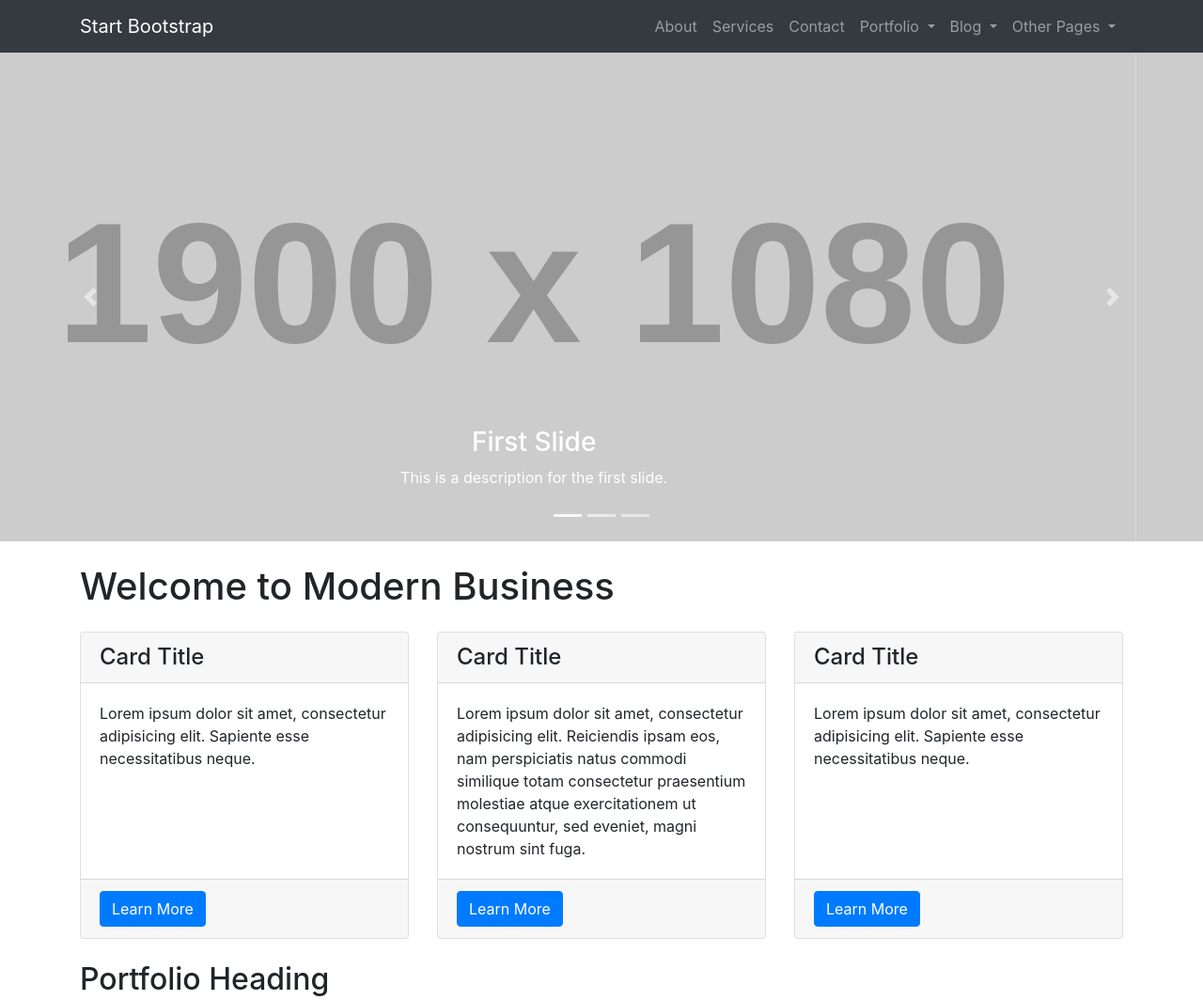
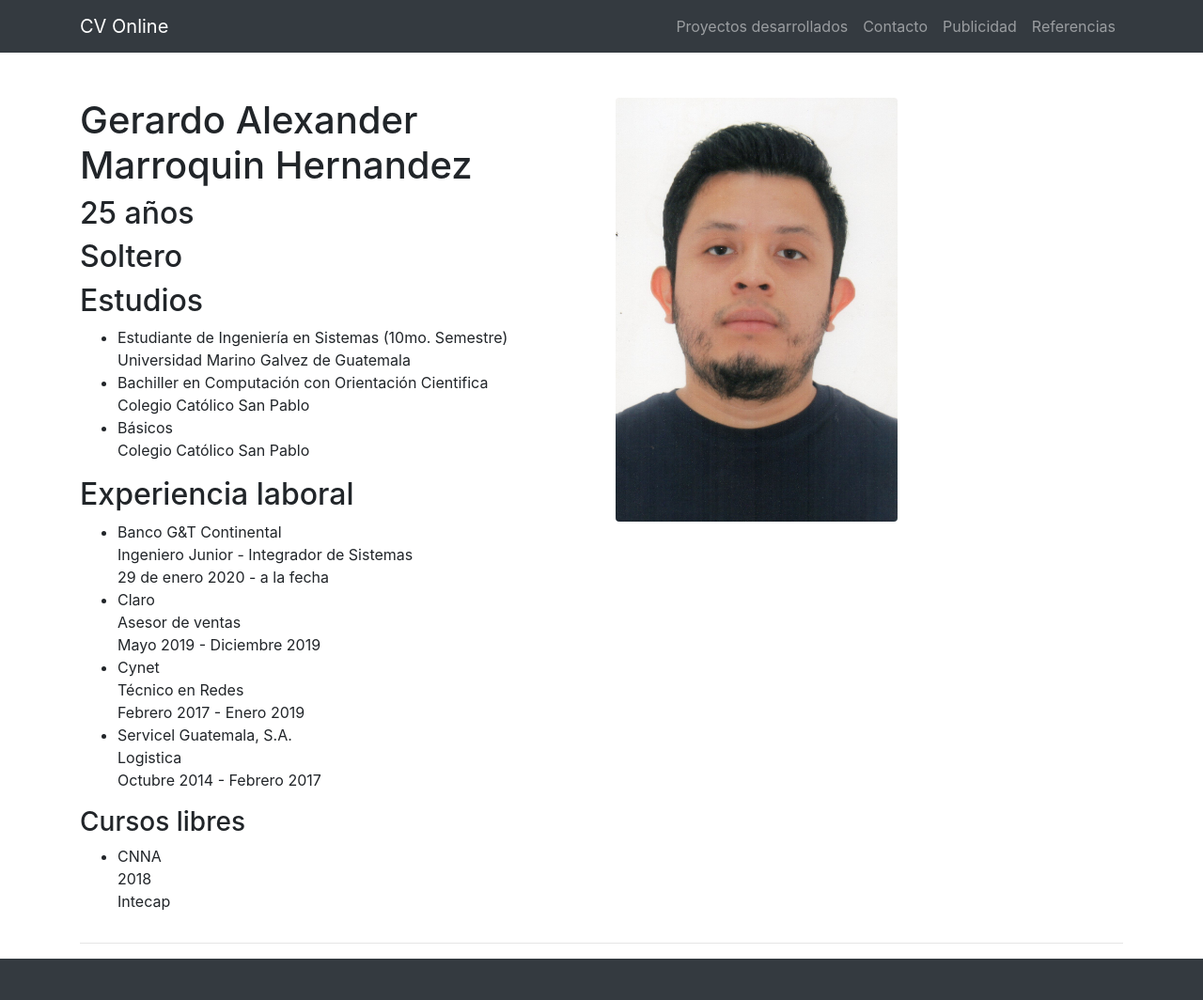
Before and after one commit to germa17101994/DesarrolloWeb-Proyecto1, a website: page index.html in a window 1280 px wide. Shown: the top 1064 px of the page at 94% size. Drawn offline with Linux system fonts and the light colour scheme; placeholder pictures from the web are drawn by us.

Commit message:
modificacion de informacion personal

```diff
--- a/index.html
+++ b/index.html
@@ -8,7 +8,7 @@
   <meta name="description" content="">
   <meta name="author" content="">
 
-  <title>Modern Business - Start Bootstrap Template</title>
+  <title>Inicio</title>
 
   <!-- Bootstrap core CSS -->
   <link href="vendor/bootstrap/css/bootstrap.min.css" rel="stylesheet">
@@ -23,22 +23,25 @@
   <!-- Navigation -->
   <nav class="navbar fixed-top navbar-expand-lg navbar-dark bg-dark fixed-top">
     <div class="container">
-      <a class="navbar-brand" href="index.html">Start Bootstrap</a>
+      <a class="navbar-brand" href="index.html">CV Online</a>
       <button class="navbar-toggler navbar-toggler-right" type="button" data-toggle="collapse" data-target="#navbarResponsive" aria-controls="navbarResponsive" aria-expanded="false" aria-label="Toggle navigation">
         <span class="navbar-toggler-icon"></span>
       </button>
       <div class="collapse navbar-collapse" id="navbarResponsive">
         <ul class="navbar-nav ml-auto">
           <li class="nav-item">
-            <a class="nav-link" href="about.html">About</a>
+            <a class="nav-link" href="proyectos.html">Proyectos desarrollados</a>
           </li>
           <li class="nav-item">
-            <a class="nav-link" href="services.html">Services</a>
+            <a class="nav-link" href="contacto.html">Contacto</a>
           </li>
           <li class="nav-item">
-            <a class="nav-link" href="contact.html">Contact</a>
+            <a class="nav-link" href="publicidad.html">Publicidad</a>
           </li>
-          <li class="nav-item dropdown">
+          <li class="nav-item">
+            <a class="nav-link" href="referencias.html">Referencias</a>
+          </li>
+          <!--<li class="nav-item dropdown">
             <a class="nav-link dropdown-toggle" href="#" id="navbarDropdownPortfolio" data-toggle="dropdown" aria-haspopup="true" aria-expanded="false">
               Portfolio
             </a>
@@ -49,8 +52,8 @@
               <a class="dropdown-item" href="portfolio-4-col.html">4 Column Portfolio</a>
               <a class="dropdown-item" href="portfolio-item.html">Single Portfolio Item</a>
             </div>
-          </li>
-          <li class="nav-item dropdown">
+          </li>-->
+          <!--<li class="nav-item dropdown">
             <a class="nav-link dropdown-toggle" href="#" id="navbarDropdownBlog" data-toggle="dropdown" aria-haspopup="true" aria-expanded="false">
               Blog
             </a>
@@ -59,8 +62,8 @@
               <a class="dropdown-item" href="blog-home-2.html">Blog Home 2</a>
               <a class="dropdown-item" href="blog-post.html">Blog Post</a>
             </div>
-          </li>
-          <li class="nav-item dropdown">
+          </li>-->
+          <!--<li class="nav-item dropdown">
             <a class="nav-link dropdown-toggle" href="#" id="navbarDropdownPages" data-toggle="dropdown" aria-haspopup="true" aria-expanded="false">
               Other Pages
             </a>
@@ -71,13 +74,13 @@
               <a class="dropdown-item" href="404.html">404</a>
               <a class="dropdown-item" href="pricing.html">Pricing Table</a>
             </div>
-          </li>
+          </li>-->
         </ul>
       </div>
     </div>
   </nav>
 
-  <header>
+  <!--<header>
     <div id="carouselExampleIndicators" class="carousel slide" data-ride="carousel">
       <ol class="carousel-indicators">
         <li data-target="#carouselExampleIndicators" data-slide-to="0" class="active"></li>
@@ -85,21 +88,18 @@
         <li data-target="#carouselExampleIndicators" data-slide-to="2"></li>
       </ol>
       <div class="carousel-inner" role="listbox">
-        <!-- Slide One - Set the background image for this slide in the line below -->
         <div class="carousel-item active" style="background-image: url('http://placehold.it/1900x1080')">
           <div class="carousel-caption d-none d-md-block">
             <h3>First Slide</h3>
             <p>This is a description for the first slide.</p>
           </div>
         </div>
-        <!-- Slide Two - Set the background image for this slide in the line below -->
         <div class="carousel-item" style="background-image: url('http://placehold.it/1900x1080')">
           <div class="carousel-caption d-none d-md-block">
             <h3>Second Slide</h3>
             <p>This is a description for the second slide.</p>
           </div>
         </div>
-        <!-- Slide Three - Set the background image for this slide in the line below -->
         <div class="carousel-item" style="background-image: url('http://placehold.it/1900x1080')">
           <div class="carousel-caption d-none d-md-block">
             <h3>Third Slide</h3>
@@ -116,14 +116,12 @@
         <span class="sr-only">Next</span>
       </a>
     </div>
-  </header>
+  </header>-->
 
   <!-- Page Content -->
   <div class="container">
 
-    <h1 class="my-4">Welcome to Modern Business</h1>
-
-    <!-- Marketing Icons Section -->
+    <!--<h1 class="my-4">Welcome to Modern Business</h1>
     <div class="row">
       <div class="col-lg-4 mb-4">
         <div class="card h-100">
@@ -158,11 +156,11 @@
           </div>
         </div>
       </div>
-    </div>
+    </div>-->
     <!-- /.row -->
 
     <!-- Portfolio Section -->
-    <h2>Portfolio Heading</h2>
+    <!--<h2>Portfolio Heading</h2>
 
     <div class="row">
       <div class="col-lg-4 col-sm-6 portfolio-item">
@@ -231,27 +229,80 @@
           </div>
         </div>
       </div>
-    </div>
+    </div>-->
     <!-- /.row -->
 
     <!-- Features Section -->
+    <br/>
+    <br/>
     <div class="row">
       <div class="col-lg-6">
-        <h2>Modern Business Features</h2>
-        <p>The Modern Business template by Start Bootstrap includes:</p>
+        <h1>Gerardo Alexander Marroquin Hernandez</h1>
+        <h2>25 años</h2>
+        <h2>Soltero</h2>
+        <h2>Estudios</h2>
         <ul>
           <li>
-            <strong>Bootstrap v4</strong>
+            Estudiante de Ingeniería en Sistemas (10mo. Semestre)
+            <br/>
+            Universidad Marino Galvez de Guatemala
           </li>
-          <li>jQuery</li>
-          <li>Font Awesome</li>
-          <li>Working contact form with validation</li>
-          <li>Unstyled page elements for easy customization</li>
+          <li>
+            Bachiller en Computación con Orientación Cientifica
+            <br/>
+            Colegio Católico San Pablo
+          </li>
+          <li>
+            Básicos
+            <br/>
+            Colegio Católico San Pablo
+          </li>
         </ul>
-        <p>Lorem ipsum dolor sit amet, consectetur adipisicing elit. Corporis, omnis doloremque non cum id reprehenderit, quisquam totam aspernatur tempora minima unde aliquid ea culpa sunt. Reiciendis quia dolorum ducimus unde.</p>
+        <h2>Experiencia laboral</h2>
+        <ul>
+          <li>
+            Banco G&T Continental
+            <br/>
+            Ingeniero Junior - Integrador de Sistemas
+            <br/>
+            29 de enero 2020 - a la fecha
+          </li>
+          <li>
+            Claro
+            <br/>
+            Asesor de ventas
+            <br/>
+            Mayo 2019 - Diciembre 2019
+          </li>
+          <li>
+            Cynet
+            <br/>
+            Técnico en Redes
+            <br/>
+            Febrero 2017 - Enero 2019
+            <li>
+              Servicel Guatemala, S.A.
+              <br/>
+              Logistica
+              <br/>
+              Octubre 2014 - Febrero 2017
+            </li>
+          </li>
+        </ul>
+        <h3>Cursos libres</h3>
+        <ul>
+          <li>
+            CNNA
+            <br/>
+            2018
+            <br/>
+            Intecap
+          </li>
+        </ul>
+        <p></p>
       </div>
       <div class="col-lg-6">
-        <img class="img-fluid rounded" src="http://placehold.it/700x450" alt="">
+        <img class="img-fluid rounded" src="img/img010.jpg" width="300" height="300">
       </div>
     </div>
     <!-- /.row -->
@@ -259,14 +310,14 @@
     <hr>
 
     <!-- Call to Action Section -->
-    <div class="row mb-4">
+    <!--<div class="row mb-4">
       <div class="col-md-8">
         <p>Lorem ipsum dolor sit amet, consectetur adipisicing elit. Molestias, expedita, saepe, vero rerum deleniti beatae veniam harum neque nemo praesentium cum alias asperiores commodi.</p>
       </div>
       <div class="col-md-4">
         <a class="btn btn-lg btn-secondary btn-block" href="#">Call to Action</a>
       </div>
-    </div>
+    </div>-->
 
   </div>
   <!-- /.container -->
```
